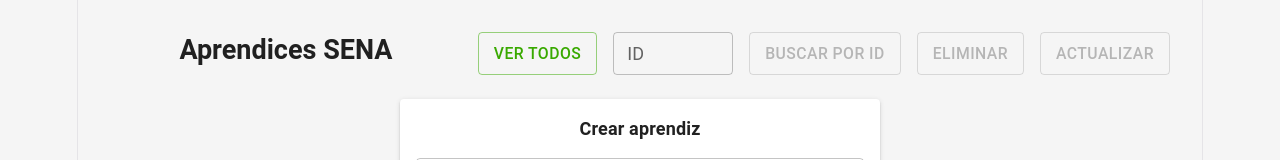
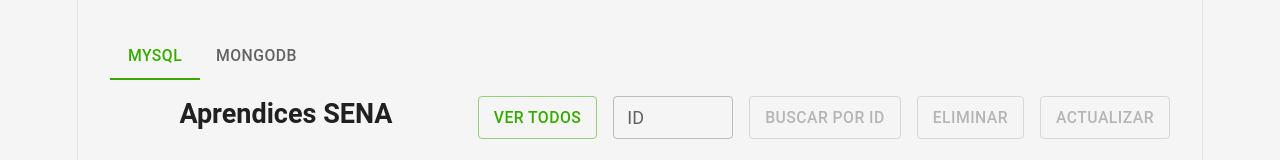
Before and after one commit to stevenleon-creator/frontendlaravel, a React (Vite) app: page / in a window 1280 px wide. Shown: the top 160 px of the page. Built offline with nearby package versions, Linux system fonts and the light colour scheme; no server answers.

Commit message:
feat: agregar selector de pestañas para elegir entre MySQL y MongoDB

```diff
--- a/src/App.jsx
+++ b/src/App.jsx
@@ -1,28 +1,25 @@
 import React, { useState } from "react";
 import {
   Box, Paper, Table, TableBody, TableCell, TableContainer, TableHead, TableRow,
-  Typography, Button, TextField, Stack, CssBaseline
+  Typography, Button, TextField, Stack, CssBaseline, Tabs, Tab
 } from "@mui/material";
 import { createTheme, ThemeProvider } from "@mui/material/styles";
-import {
-  getAprendices,
-  getAprendizPorId,
-  crearAprendiz,
-  actualizarAprendiz,
-  eliminarAprendiz,
-} from "./services/aprendices.service";
+import * as ServiceMySQL from "./services/aprendices.service";
+import * as ServiceMongo from "./services/aprendicesMongo.service";
 import TablaAprendices from "./components/TablaAprendices";
 import FormularioAprendiz from "./components/FormularioAprendiz";
 import BarraAcciones from "./components/BarraAcciones";
+
 const theme = createTheme({
   palette: {
-    primary: { main: "#39A900" },   // verde SENA
-    secondary: { main: "#00304D" }, // azul oscuro SENA
+    primary: { main: "#39A900" },
+    secondary: { main: "#00304D" },
     background: { default: "#f5f5f5", paper: "#ffffff" },
   },
 });
 
 function App() {
+  const [origen, setOrigen] = useState("mysql"); // "mysql" o "mongo"
   const [data, setData] = useState([]);
   const [loading, setLoading] = useState(false);
   const [form, setForm] = useState({
@@ -30,10 +27,12 @@
   });
   const [idFiltro, setIdFiltro] = useState("");
 
+  const service = origen === "mysql" ? ServiceMySQL : ServiceMongo;
+
   const fetchTodos = async () => {
     try {
       setLoading(true);
-      const aprendices = await getAprendices();
+      const aprendices = await service.getAprendices();
       setData(aprendices);
     } catch (e) {
       console.error("Error cargando aprendices:", e);
@@ -45,7 +44,7 @@
     if (!idFiltro) return;
     try {
       setLoading(true);
-      const aprendiz = await getAprendizPorId(idFiltro);
+      const aprendiz = await service.getAprendizPorId(idFiltro);
       setData(aprendiz ? [aprendiz] : []);
       if (aprendiz) setForm(aprendiz);
     } catch { setData([]); } finally { setLoading(false); }
@@ -54,7 +53,7 @@
   const handleCrear = async () => {
     try {
       setLoading(true);
-      await crearAprendiz(form);
+      await service.crearAprendiz(form);
       setForm({ nombre: "", apellidos: "", edad: "", genero: "", ciudad: "", pais: "" });
       await fetchTodos();
     } catch (e) { console.error("Error creando aprendiz:", e); }
@@ -65,7 +64,7 @@
     if (!idFiltro) return;
     try {
       setLoading(true);
-      await actualizarAprendiz(idFiltro, form);
+      await service.actualizarAprendiz(idFiltro, form);
       setForm({ nombre: "", apellidos: "", edad: "", genero: "", ciudad: "", pais: "" });
       await fetchTodos();
     } catch (e) { console.error("Error actualizando aprendiz:", e); }
@@ -76,7 +75,7 @@
     if (!idFiltro) return;
     try {
       setLoading(true);
-      await eliminarAprendiz(idFiltro);
+      await service.eliminarAprendiz(idFiltro);
       await fetchTodos();
     } catch (e) { console.error("Error eliminando aprendiz:", e); }
     finally { setLoading(false); }
@@ -86,6 +85,18 @@
     <ThemeProvider theme={theme}>
       <CssBaseline />
       <Box sx={{ mt: 4, px: { xs: 2, md: 4 } }}>
+        <Tabs
+          value={origen}
+          onChange={(e, nuevoValor) => {
+            setOrigen(nuevoValor);
+            setData([]);
+            setIdFiltro("");
+          }}
+          sx={{ mb: 2 }}
+        >
+          <Tab label="MySQL" value="mysql" />
+          <Tab label="MongoDB" value="mongo" />
+        </Tabs>
         <BarraAcciones
           idFiltro={idFiltro}
           setIdFiltro={setIdFiltro}
--- a/src/services/aprendicesMongo.service.js
+++ b/src/services/aprendicesMongo.service.js
@@ -1,6 +1,6 @@
 import axios from "axios";
 
-const API_BASE = "http://127.0.0.1:8000/api/aprendices-mongo";
+const API_BASE = `${import.meta.env.VITE_API_URL}/aprendices-mongo`;
 
 export const getAprendices = async () => {
   const res = await axios.get(API_BASE);
```
Lines whose indentation alone changed are shown as unchanged.
